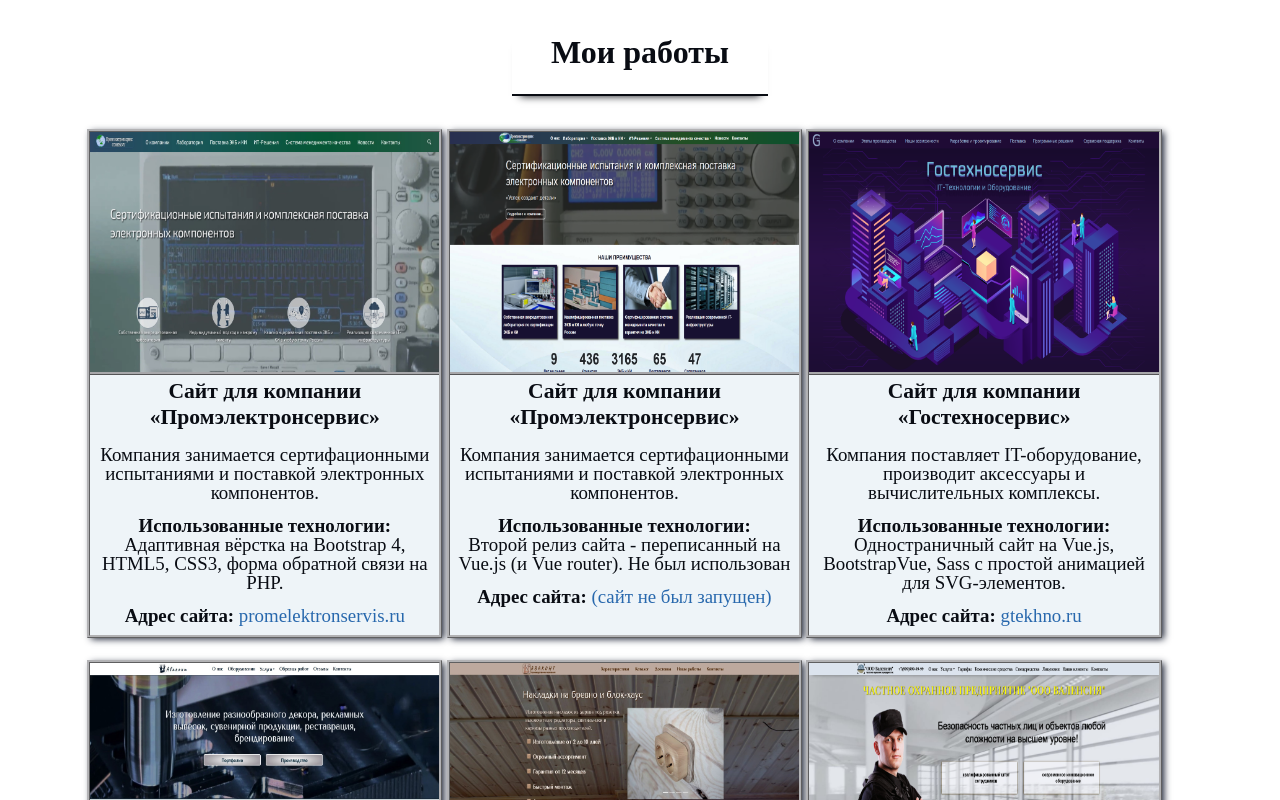
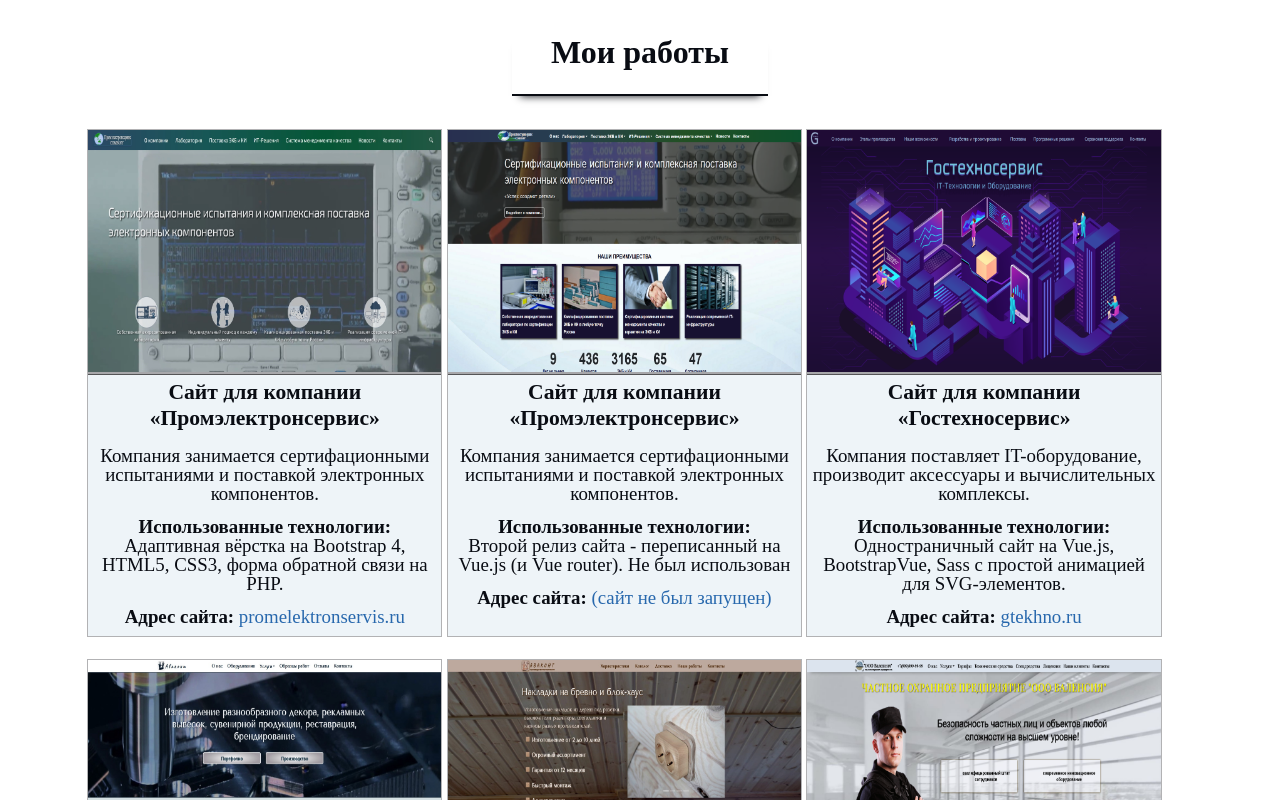
Before and after one commit to AnigalHub/Portfolio, a Nuxt app: page / in a window 1280 px wide. Shown: the part 2100-2900 px from the top of the page. Built offline with nearby package versions, Linux system fonts and the light colour scheme.

Commit message:
изменен border в работах

```diff
--- a/pages/index.vue
+++ b/pages/index.vue
@@ -151,8 +151,7 @@ h4{
     /*блоки под каждую работу*/
     .flex-container > div {
       background: #eef4f8;
-      border: medium ridge #b2b2b4;
-      box-shadow: 3px 2px 7px -1px rgb(24, 31, 49);
+      border: 1px solid #b2b2b4;
     }
     /*картинки*/
     img{border-bottom: medium ridge #a7a7aa;}
@@ -202,9 +201,6 @@ h4{
     /*блоки под каждую работу*/
     .flex-container > div {
       background: #011624;
-      border: medium ridge #1c2126;
-      box-shadow: 3px 2px 7px -1px #1c2126;
-      &:hover{box-shadow: 6px 4px 9px -1px #1c2126;}
     }
     /*картинки*/
     img{border-bottom: medium ridge #1c2126;}
```
